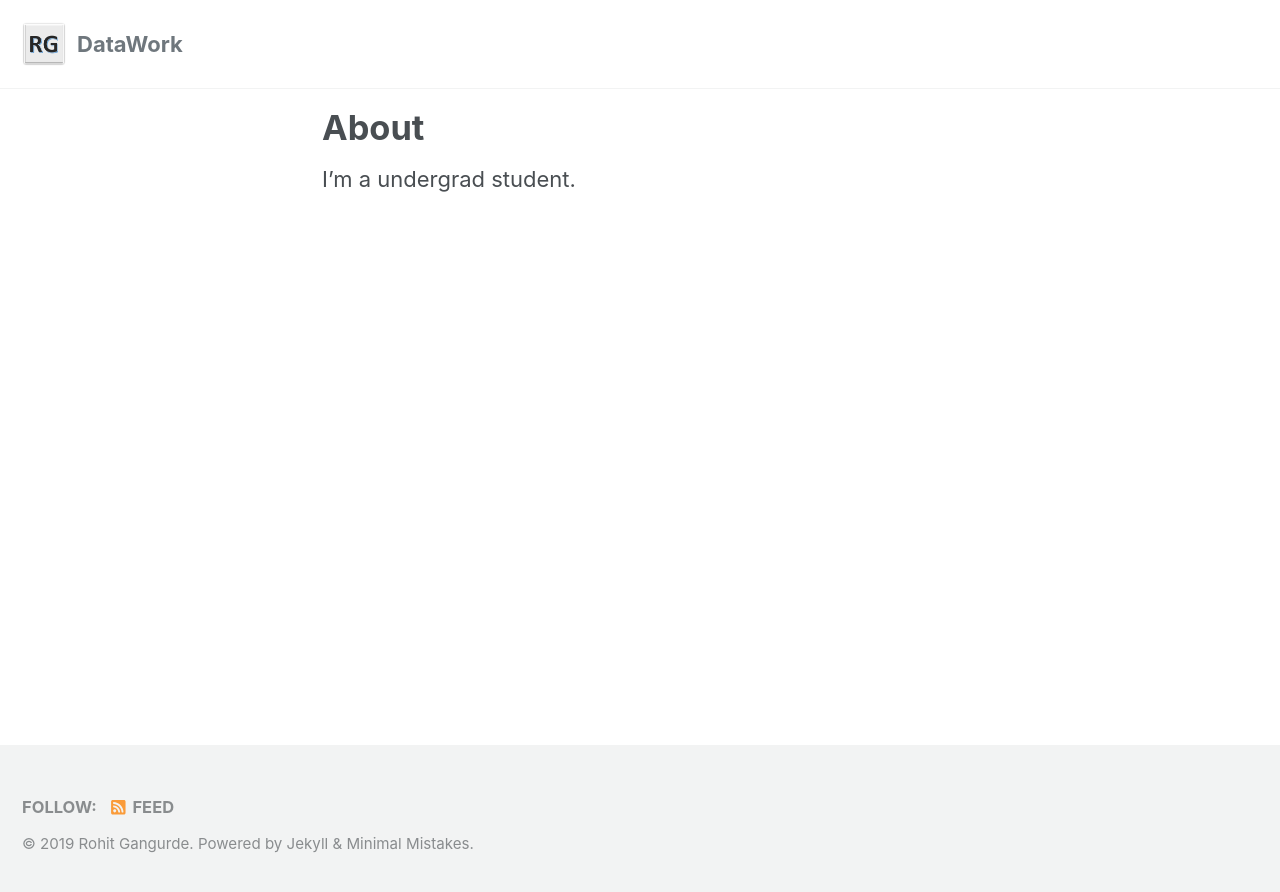
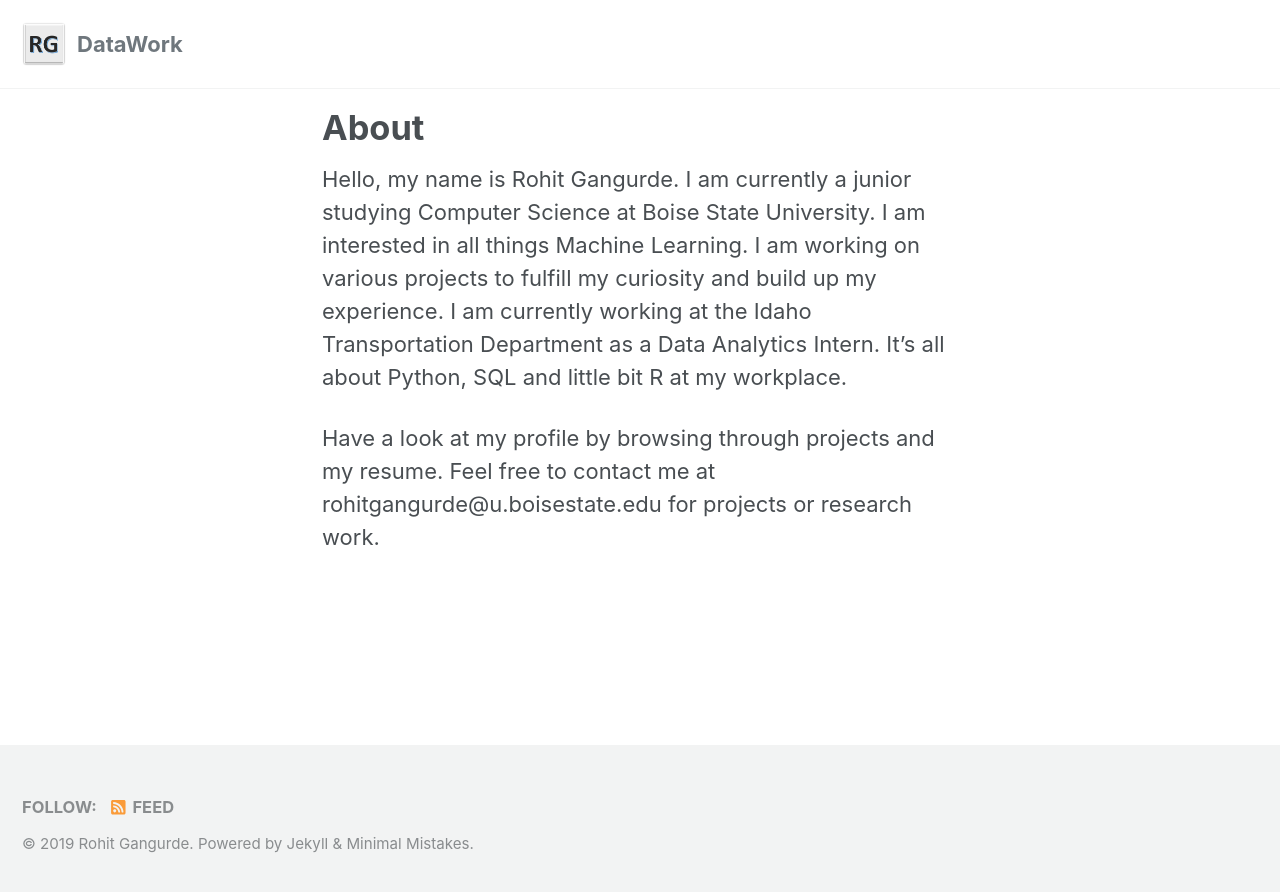
Before and after one commit to rohitgang/rohitgang.github.io, a Jekyll site: the page built from _pages/about.md, in a window 1280 px wide. Shown: the top 892 px of the page. Built offline with Jekyll 4.4.1, drawn with Linux system fonts in a browser that asks for light colours; cached includes are drawn as plain includes; nearby versions of some CDN libraries.

Commit message:
Update about.md

```diff
--- a/_pages/about.md
+++ b/_pages/about.md
@@ -4,4 +4,8 @@ permalink: /about/
 author_profile: false
 ---
 
-I'm a undergrad student.
+Hello, my name is Rohit Gangurde. I am currently a junior studying Computer Science at Boise State University.
+I am interested in all things Machine Learning. I am working on various projects to  fulfill my curiosity and build up my experience.
+I am currently working at the Idaho Transportation Department as a Data Analytics Intern. It's all about Python, SQL and little bit R at my workplace.
+
+Have a look at my profile by browsing through projects and my resume. Feel free to contact me at rohitgangurde@u.boisestate.edu for projects or research work.
```
